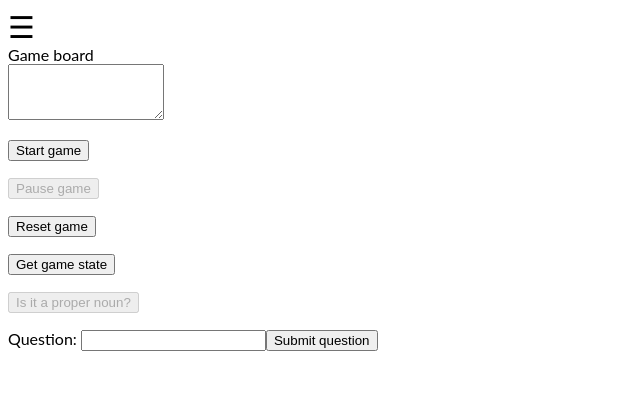
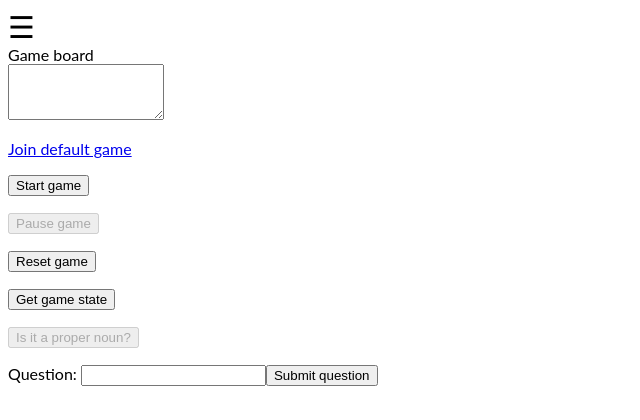
Before and after one commit to ug42/westwords, a Flask app: page / in a window 1280 px wide. Shown: the top 420 px of the page, without its empty margins (0-640 px from the left). Run offline with Flask 2, Linux system fonts and the light colour scheme; some libraries are stand-ins or nearby versions.

Commit message:
Add question routing back to game state

```diff
--- a/game.data.json
+++ /dev/null
@@ -1,4 +0,0 @@
-{
-    game_id: 1,
-
-}
--- a/server.py
+++ b/server.py
@@ -1,7 +1,6 @@
 import enum
 import random
 from uuid import uuid4
-from datetime import datetime
 from random import randint
 from string import ascii_uppercase
 
@@ -47,7 +46,7 @@ class Question(object):
     """Simple question construct for named variables"""
 
     def __init__(self, player_sid, question_text):
-        self.player_name = Players[player_sid].name
+        self.player_name = PLAYERS[player_sid].name
         self.question_text = question_text
         self.answer = ''
 
@@ -67,15 +66,15 @@ class Game(object):
         1 Correct token
     """
 
-    def __init__(self, timer=300, players=[]):
+    def __init__(self, timer=300, player_sids=[], admin=None):
         # TODO: Add concept of a game admin and management of users in that space
         self.game_state = GameState.SETUP
         self.timer = timer
         self.time = timer
         # TODO: Plumb in user objects to this
-        self.admin = players
+        self.admin = admin
         # TODO: Make this to a dict so it can contain roles
-        self.players = players
+        self.player_sids = player_sids
         self.tokens = {
             'yes_no': 36,
             'maybe': 10,
@@ -86,10 +85,10 @@ class Game(object):
             'correct': 1,
         }
         self.mayor = None
-        self.questions = {}
+        self.questions = []
 
     def __repr__(self):
-        return f'Game({self.timer}, {self.players})'
+        return f'Game({self.timer}, {self.player_sids})'
 
     def __str__(self):
         return ('Game with state: {game_state}\n'
@@ -141,11 +140,11 @@ class Game(object):
         return [f'{id}: {str(question)}' for id, question in enumerate(self.questions)]
 
     def get_player_names(self):
-        return [Players[sid].name for sid in self.players]
+        return [PLAYERS[sid].name for sid in self.player_sids]
 
     def get_player_sessions(self):
         # TODO: determine if this is used.
-        return [player.session_id for player in self.players]
+        return self.player_sids
 
 # TODO: Make all references use the SID to reference player info
 
@@ -156,6 +155,23 @@ class Player(object):
     def __init__(self, name, game=None):
         self.name = name
         self.game = game
+        self.tokens = {
+            "yes": 0,
+            "no": 0,
+            "maybe": 0,
+            "so_close": 0,
+            "so_far": 0,
+            "correct": 0,
+            "laramie": 0,
+            # AnswerToken.CORRECT: 0,
+            # AnswerToken.YES: 0,
+            # AnswerToken.NO: 0,
+            # AnswerToken.MAYBE: 0,
+            # AnswerToken.SO_CLOSE: 0,
+            # AnswerToken.SO_FAR: 0,
+            # AnswerToken.CORRECT: 0,
+            # AnswerToken.LARAMIE: 0,
+        }
 
     # def __repr__(self):
     #     return f'Player({self.name}, {self.game})'
@@ -164,32 +180,30 @@ class Player(object):
         return f'Player name: {self.name}, in game id: {self.game}'
 
 
-Players = {
+PLAYERS = {
     # Keyed by session ID
     '87ebd04a-c039-4cf3-919f-1a8b2eb23163': Player('Me'),
     '207ba035-2ea6-4ffb-9f6b-129a2f18850b': Player('Test'),
 }
 
 
-Games = {
+GAMES = {
     # TODO: replace with real player objects associated with session
-    'defaultgame': Game(timer=120, players=Players.keys())
+    'defaultgame': Game(timer=120, player_sids=PLAYERS.keys())
 }
 
+GAMES['defaultgame'].questions
 
 def verify_player_session():
-    # TODO: make this actually work and plumb in to check the session for
-    # reconnect purposes.
-    if session['player'].session_id != session.id:
-        print(f'Updating session id for {session["username"]}:  {session.id}')
-        session['player'].session_id = session.id
-
-# TODO: figure out if the socket channel and the HTTP channel share the same
-# session info
+    # If we manage to get someone modifying the cookie without being connected
+    # for some reason, let's sync up.
+    if session['sid'] in PLAYERS:
+        if session['name'] != PLAYERS[session['sid']].name:
+            print('Player name out-of-date: {} / {}'.format(
+                session['username'], session['sid']))
+        PLAYERS['sid'].name = session['name']
 
 # URL routing
-
-
 @app.route('/')
 def game():
     if 'username' not in session:
@@ -199,25 +213,22 @@ def game():
     return render_template('game.html')
 
 
-@app.route('/username', methods=['GET', 'POST'])
+@app.route('/username', methods=['POST'])
 def username():
-    # if DEBUG and request.method == 'POST':
-    #     print(f'Request: {request.data}')
-    #     print('Requesting /username URL')
-    # print('Username requested: {}'.format(request.form.get('username')))
     if request.method == 'POST' and request.form.get('username'):
         print(f'Username registered:{session["username"]}')
         session['username'] = request.form.get('username')
-        if session['sid'] in Players:
-            Players[session['sid']].username = session['username']
+        if session['sid'] in PLAYERS:
+            PLAYERS[session['sid']].username = session['username']
     return redirect('/')
 
 
 @app.route('/join/<game>')
 def join_game(game):
-    if game in Games:
-        Games[game].players.append(Players[session['sid']])
-        Players[session['sid']].game = game
+    if game in GAMES:
+        if session['sid'] not in GAMES[game].player_sids:
+          GAMES[game].player_sids.append(PLAYERS[session['sid']])
+        PLAYERS[session['sid']].game = game
     return redirect('/')
 
 
@@ -225,7 +236,7 @@ def join_game(game):
 def create_game():
     if request.method == 'GET':
         game_id = ''.join(random.choice(ascii_uppercase) for i in range(4))
-        Games[game_id] = Game(players=[session['id']])
+        GAMES[game_id] = Game(player_sids=[session['id']])
     return redirect('/')
 
 
@@ -247,8 +258,8 @@ def logout():
 def connect(auth):
     if app.config['DEBUG']:
         print(session)
-    if session['sid'] not in Players:
-        Players[session['sid']] = Player(session['username'])
+    if session['sid'] not in PLAYERS:
+        PLAYERS[session['sid']] = Player(session['username'])
     # emit('my response', {'data': 'Connected'})
     print('Client connected')
     if auth:
@@ -257,11 +268,13 @@ def connect(auth):
 
 @socketio.on('question')
 def question(question_text):
+    game = PLAYERS[session['sid']].game
+    question = Question(session['sid'], question_text)
     print(f'got a question: {question_text}')
-    print(str(Players[session['sid']]))
+    print(str(game))
     print('Session: ' + session['sid'])
-    if Players[session['sid']].game in Games:
-        Games[game].questions.append(Question(session['sid'], question_text))
+    if game in GAMES:
+        GAMES[game].questions.append(question)
 
 
 @socketio.on('answer_question')
@@ -274,40 +287,39 @@ def answer_question(question_id, answer):
 
         (Yes/No/Maybe/So Close/So Far/Correct)
     """
-    if session['game'] not in Games:
+    if session['sid'] in PLAYERS:
+        game = PLAYERS[session['sid']].game
+    if PLAYERS[session['sid']].game not in GAMES:
         print('Unable to find game: ' + session['game'])
         return
-    if Games[session['game']].mayor != session['sid']:
+    if GAMES[session['game']].mayor != session['sid']:
         print('User is not mayor!')
         return
-    if question_id not in Games[session['game']].questions:
-        print(f'Question {question_id} not in Games construct')
+    if question_id not in GAMES[session['game']].questions:
+        print(f'Question {question_id} not in GAMES construct')
     if answer.upper() not in [token.name for token in AnswerToken]:
         print(f'Unknown answer type: {answer}')
     if answer in ['yes', 'no']:
-        if Games[session['game']].tokens['yes_no'] == 1:
-            Games[session['game']].start_vote()
+        if GAMES[session['game']].tokens['yes_no'] == 1:
+            GAMES[session['game']].start_vote()
     else:
-        if Games[session['game']].tokens[answer] <= 0:
+        if GAMES[session['game']].tokens[answer] <= 0:
             print('Unable to apply')
             emit('mayor_error', 'Out of tokens')
 
-    Games[session['game']].questions[question_id].answer = answer
+    # Question ID is basically just the index offset starting at 0
+    GAMES[session['game']].questions[question_id].answer = answer
 
+    # TODO: add the accounting back to the player
 
-# # TODO: determine if this is needed.
-# @socketio.on('update_game')
-# def update_game(game_updates, game_id):
-#     if (game_id in Games) and Games[game_id].admin == 'all':
-#         Games[game_id].update_state_json(game_updates)
 
 
 @socketio.on('get_game_state')
 def game_status(game_id):
-    response = app.response_class(response=jsonify(Games[game_id].get_state()),
+    response = app.response_class(response=jsonify(GAMES[game_id].get_state()),
                                   status=200,
                                   mimetype='application/json')
-    socketio.emit('game_state', Games[game_id].get_state())
+    socketio.emit('game_state', GAMES[game_id].get_state())
 
 # TODO: implement all the scenarios around this
 # Timer functions
@@ -316,19 +328,19 @@ def game_status(game_id):
 @socketio.on('game_start')
 def start_game(game_id):
     print('Starting timer')
-    Games[game_id].start()
+    GAMES[game_id].start()
 
 
 @socketio.on('game_pause')
 def start_game(game_id):
     print('Pausing timer')
-    Games[game_id].pause()
+    GAMES[game_id].pause()
 
 
 @socketio.on('game_reset')
 def start_game(game_id):
     print('Resetting game')
-    Games[game_id].reset()
+    GAMES[game_id].reset()
 
 
 if __name__ == '__main__':
--- a/templates/game.html
+++ b/templates/game.html
@@ -40,6 +40,7 @@
         <a href="#">Players</a>
         <div>{{ session.players }}</div>
     </nav>
+    <p><a href="/join/defaultgame">Join default game</a></p>
     <p><button id="game_start">Start game</button></p>
     <p><button id="game_pause" disabled>Pause game</button></p>
     <p><button id="game_reset">Reset game</button></p>
```
